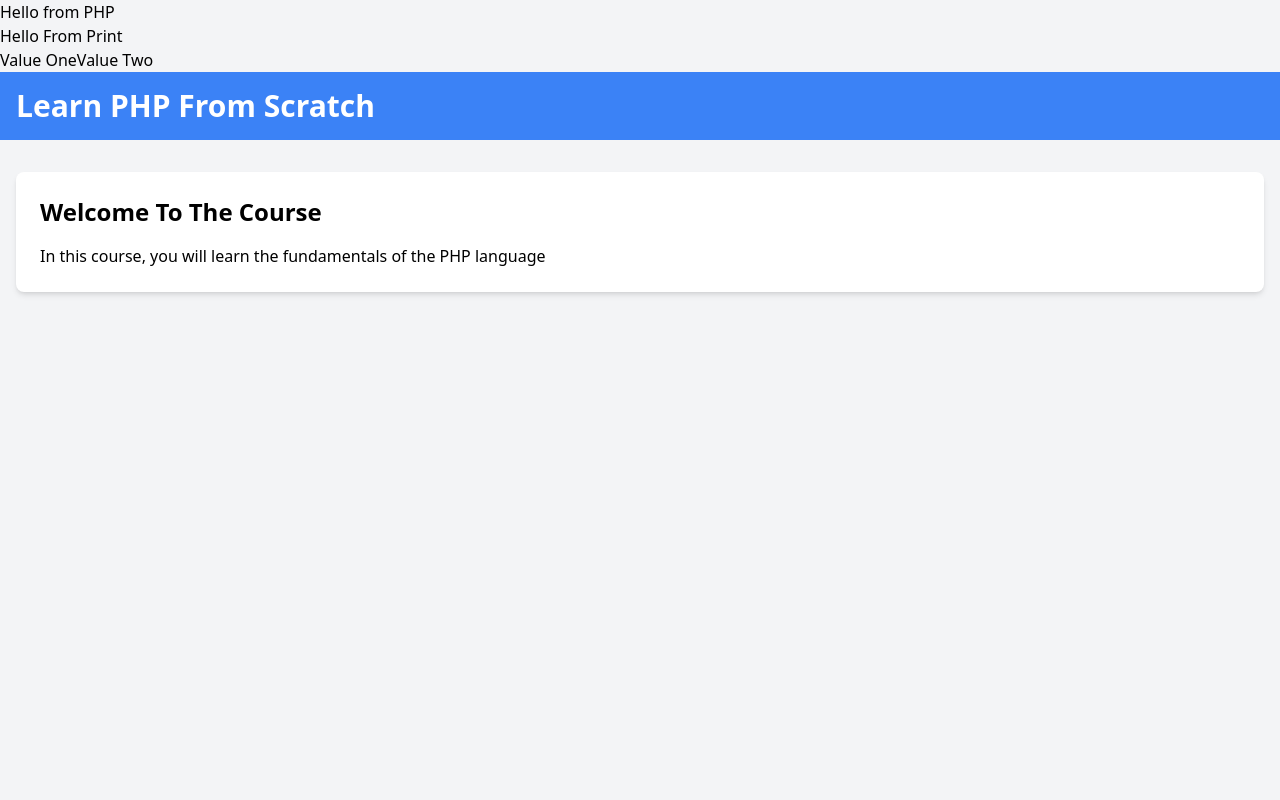
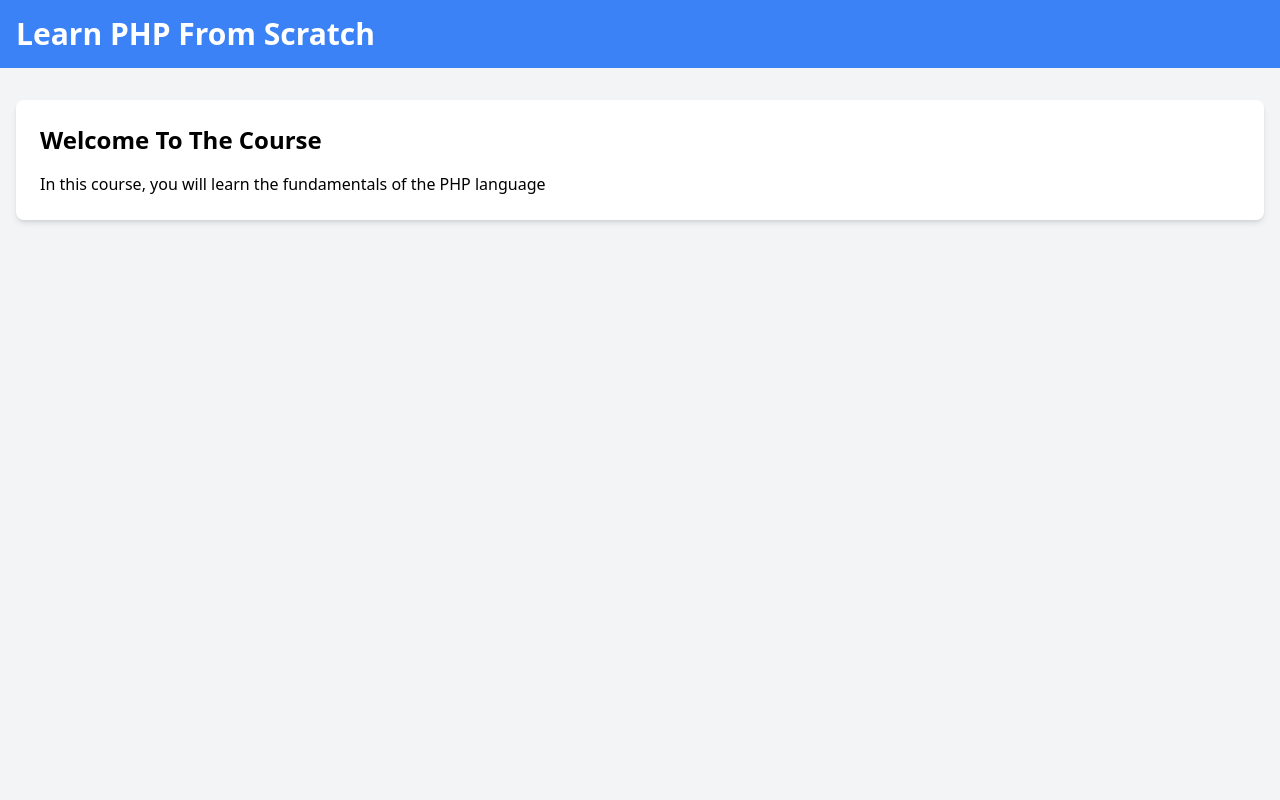
Before and after one commit to arcade15xyz/1.new-PHP, a PHP site: page / in a window 1280 px wide. Run offline with PHP 8.4, Linux system fonts and the light colour scheme; some libraries are stand-ins or nearby versions.

Commit message:
Variables

```diff
--- a/index.php
+++ b/index.php
@@ -3,10 +3,9 @@
     /**
      *
      */
-    echo 'Hello from PHP <br />';
-    print 'Hello From Print';
-    echo '<br />';
-    echo 'Value One','Value Two';
+    $title = 'Learn PHP From Scratch';
+    $heading = 'Welcome To The Course';
+    $body = 'In this course, you will learn the fundamentals of the PHP language';
     ?>
 
     <!DOCTYPE html>
@@ -16,19 +15,19 @@
         <meta charset="UTF-8">
         <meta name="viewport" content="width=device-width, initial-scale=1.0">
         <script src="https://cdn.tailwindcss.com"></script>
-        <title>Learn PHP From Scratch</title>
+        <title><?= $title ?></title>
     </head>
 
     <body class="bg-gray-100">
         <header class="bg-blue-500 text-white p-4">
             <div class="container mx-auto">
-                <h1 class="text-3xl font-semibold"><?='Learn PHP From Scratch'?></h1>
+                <h1 class="text-3xl font-semibold"><?=$title?></h1>
             </div>
         </header>
         <div class="container mx-auto p-4 mt-4">
             <div class="bg-white rounded-lg shadow-md p-6">
-                <h2 class="text-2xl font-semibold mb-4"><?='Welcome To The Course'?></h2>
-                <?php echo '<p>In this course, you will learn the fundamentals of the PHP language</p>'; ?>
+                <h2 class="text-2xl font-semibold mb-4"><?=$heading?></h2>
+                <p>In this course, you will learn the fundamentals of the PHP language</p>
             </div>
         </div>
     </body>
```
